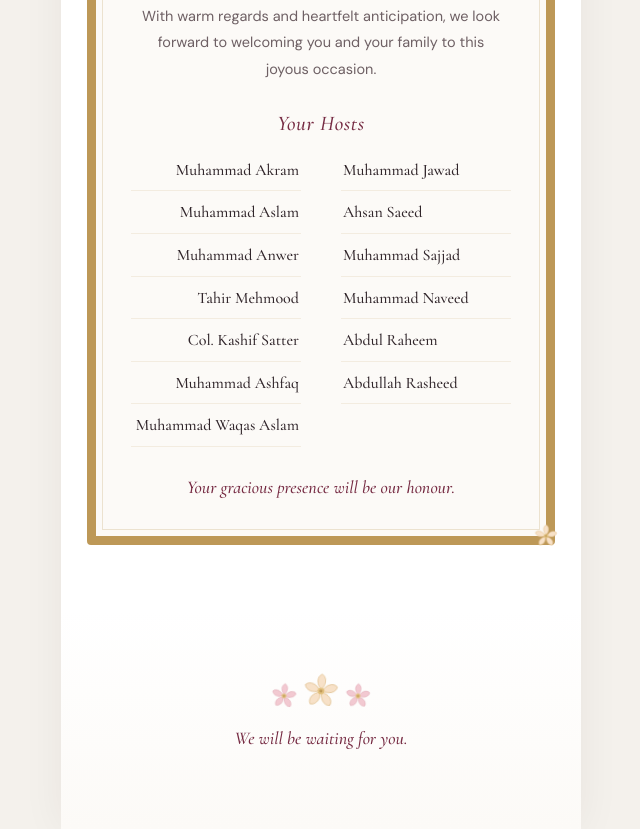
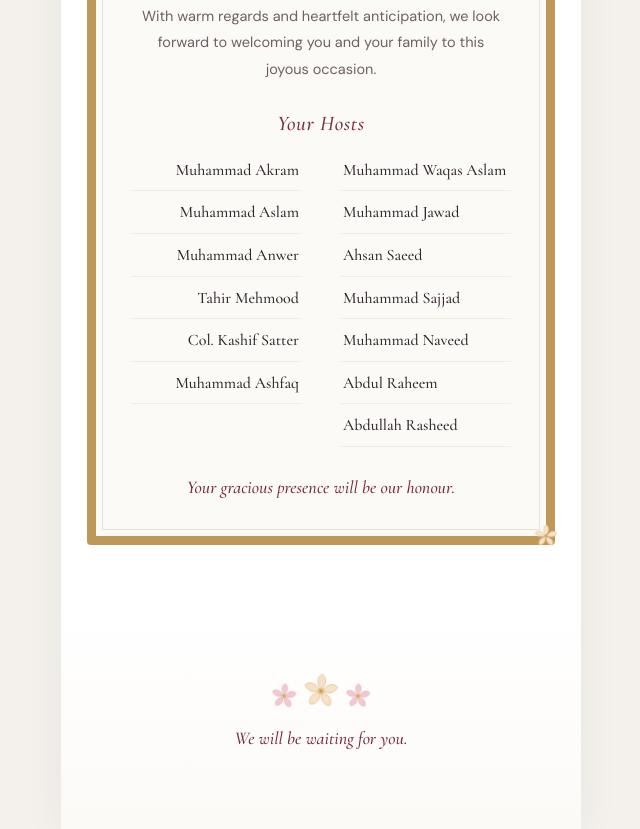
Before and after one commit to jawadupastrajd-hub/bilal-Shalima-Invitation, a plain HTML site: page index.html in a window 1280 px wide. Shown: the part 4215-5044 px from the top of the page, without its empty margins (319-959 px from the left). Drawn offline with nearby package versions, Linux system fonts and the light colour scheme.

```diff
--- a/style.css
+++ b/style.css
@@ -235,8 +235,8 @@ h2{font:500 clamp(25px,6.6vw,29px)/1.2 var(--serif);color:var(--espresso);letter
 .hosts-copy{font:400 14.5px/1.8 var(--sans);color:var(--muted);max-width:360px;margin:14px auto 0}
 .hosts-sub{font:italic 500 21px/1.3 var(--serif);color:var(--burgundy);letter-spacing:.03em;margin:28px 0 4px}
 .hosts-list{list-style:none;margin:14px auto 0;padding:0;display:grid;grid-template-columns:1fr 1fr;grid-template-rows:repeat(7,auto);grid-auto-flow:column;gap:2px 40px;max-width:380px}
-.hosts-list li:nth-child(-n+7){text-align:right}
-.hosts-list li:nth-child(n+8){text-align:left}
+.hosts-list li:nth-child(-n+6){grid-column:1;text-align:right}
+.hosts-list li:nth-child(n+7){grid-column:2;text-align:left}
 .hosts-list li{padding:9px 2px;border-bottom:1px solid #f3ece0;font:500 16px/1.35 var(--serif);color:var(--espresso)}
 .hosts-closing{font:italic 500 18px/1.6 var(--serif);color:var(--burgundy);margin-top:26px}
 
```
Also changed, not shown: 2 other files.
